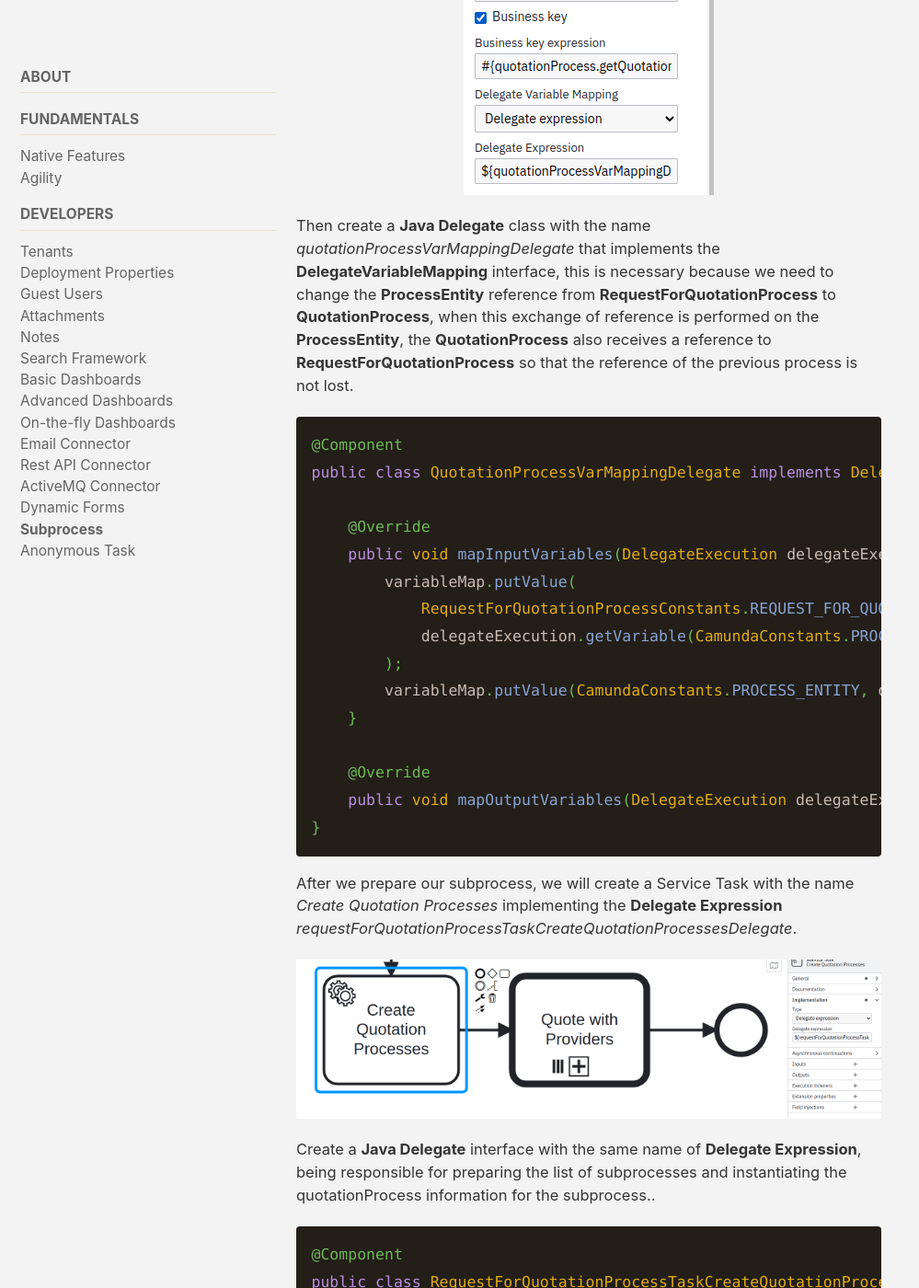
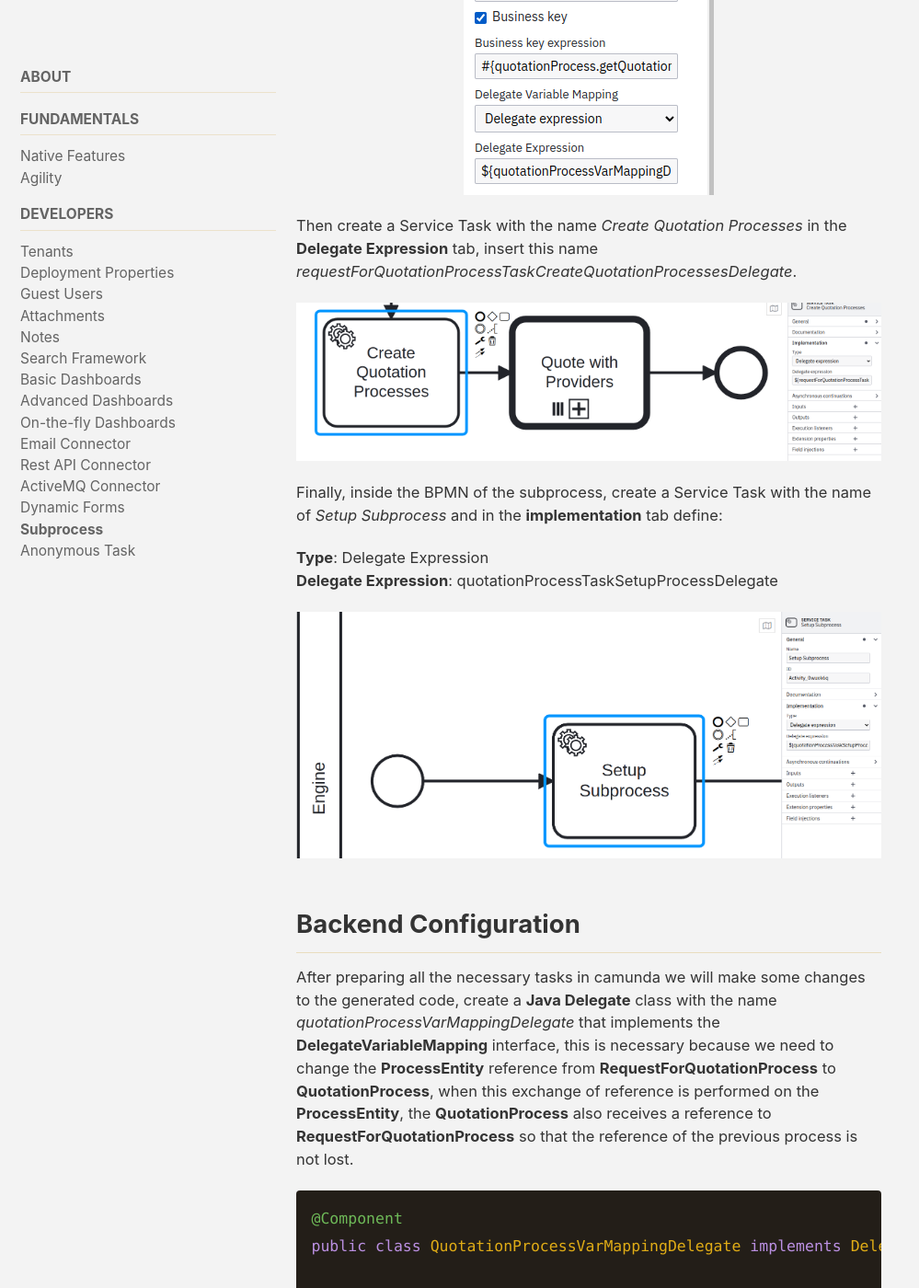
Before and after one commit to kip4you/docs-site, a Jekyll site: the page built from _pages/docs/subprocess.md, in a window 1280 px wide and 1400 px high, scrolled down 2466 px. Shown: the whole window at 92% size, without its empty margins (0-999 px from the left). Built offline with Jekyll 4.4.1, drawn with Linux system fonts in a browser that asks for light colours; cached includes are drawn as plain includes; nearby versions of some CDN libraries; some of the changed text lies outside the part shown.

Commit message:
update subprocess documentation

````diff
--- a/_pages/docs/subprocess.md
+++ b/_pages/docs/subprocess.md
@@ -9,11 +9,11 @@ sidebar:
 
 # Subprocess
 
-## Working with subprocess
+## Working with Subprocess
 A sub-process is a means of entering a flow of an alternate process during the execution of the main process.\
 To better understand how the creation of a subprocess is performed, the example of a quotation application will be used.
 
-## Let's do a example
+## Camunda Configuration
 
 The first thing we will do is create a task and define it as a sub-process by selecting
 **Call Activity** and **Parallel Multi-Instance** as shown in the red underline in the image below:
@@ -37,7 +37,22 @@ field will be enabled where we will define **#{quotationProcess.getQuotation().n
 
 ![Subprocess properties Configure Called Element](assets/images/subprocess/TaskSubprocessProperties_configureCalledElement.png){:style="display:block; margin-left:auto; margin-right:auto"}
 
-Then create a **Java Delegate** class with the name *quotationProcessVarMappingDelegate* that implements the **DelegateVariableMapping** interface,
+Then create a Service Task with the name *Create Quotation Processes*
+in the **Delegate Expression** tab, insert this name *requestForQuotationProcessTaskCreateQuotationProcessesDelegate*.
+
+![Service Task Create Quotation Processes](assets/images/subprocess/ServiceTaskCreateQuotationProcesses.png){:style="display:block; margin-left:auto; margin-right:auto"}
+
+Finally, inside the BPMN of the subprocess, create a Service Task with the name of *Setup Subprocess* and in the **implementation** tab define:
+
+**Type**: Delegate Expression
+\
+**Delegate Expression**: quotationProcessTaskSetupProcessDelegate
+
+![Setup SubProcess Task Configure](assets/images/subprocess/SetupSubprocesssTaskConfigure.png){:style="display:block; margin-left:auto; margin-right:auto"}
+
+## Backend Configuration
+
+After preparing all the necessary tasks in camunda we will make some changes to the generated code, create a **Java Delegate** class with the name *quotationProcessVarMappingDelegate* that implements the **DelegateVariableMapping** interface,
 this is necessary because we need to change the **ProcessEntity** reference from **RequestForQuotationProcess** to **QuotationProcess**,
 when this exchange of reference is performed on the **ProcessEntity**,
 the **QuotationProcess** also receives a reference to **RequestForQuotationProcess** so that the reference of the previous process is not lost.
@@ -59,13 +74,9 @@ public class QuotationProcessVarMappingDelegate implements DelegateVariableMappi
     public void mapOutputVariables(DelegateExecution delegateExecution, VariableScope variableScope) {}
 }
 ```
-After we prepare our subprocess, we will create a Service Task with the name *Create Quotation Processes*
-implementing the **Delegate Expression** *requestForQuotationProcessTaskCreateQuotationProcessesDelegate*.
 
-![Service Task Create Quotation Processes](assets/images/subprocess/ServiceTaskCreateQuotationProcesses.png){:style="display:block; margin-left:auto; margin-right:auto"}
-
-Create a **Java Delegate** interface with the same name of **Delegate Expression**,
-being responsible for preparing the list of subprocesses and instantiating the quotationProcess information for the subprocess..
+Create a **Java Delegate** interface with the name of *requestForQuotationProcessTaskCreateQuotationProcessesDelegate* implementing **JavaDelegate**,
+being responsible for preparing our list of subprocesses and instantiating the quotationProcess information for the subprocess.
 
 ```java
 @Component
@@ -136,15 +147,7 @@ public class RequestForQuotationProcessTaskCreateQuotationProcessesDelegate impl
 
 ```
 
-Finally, inside the BPMN of the subprocess, create a service task with the name of Setup Subprocess and in the **implementation** tab define:
-
-**Type**: Delegate Expression
-\
-**Delegate Expression**: quotationProcessTaskSetupProcessDelegate
-
-![Setup SubProcess Task Configure](assets/images/subprocess/SetupSubprocesssTaskConfigure.png){:style="display:block; margin-left:auto; margin-right:auto"}
-
-After that create a **Java Delegate** class with the same name defined in **Delegate Expression** that implements the **JavaDelegate** interface,
+After that create a **Java Delegate** class with the name *QuotationProcessTaskSetupProcessDelegate* that implements the **JavaDelegate** interface,
 this part is necessary to instantiate the **ProcessInstance** so that there are no problems when executing the subprocess.
 
 ```java
````
Also changed, not shown: other parts of _pages/docs/subprocess.md (+2 -3 lines), 2 other files.
